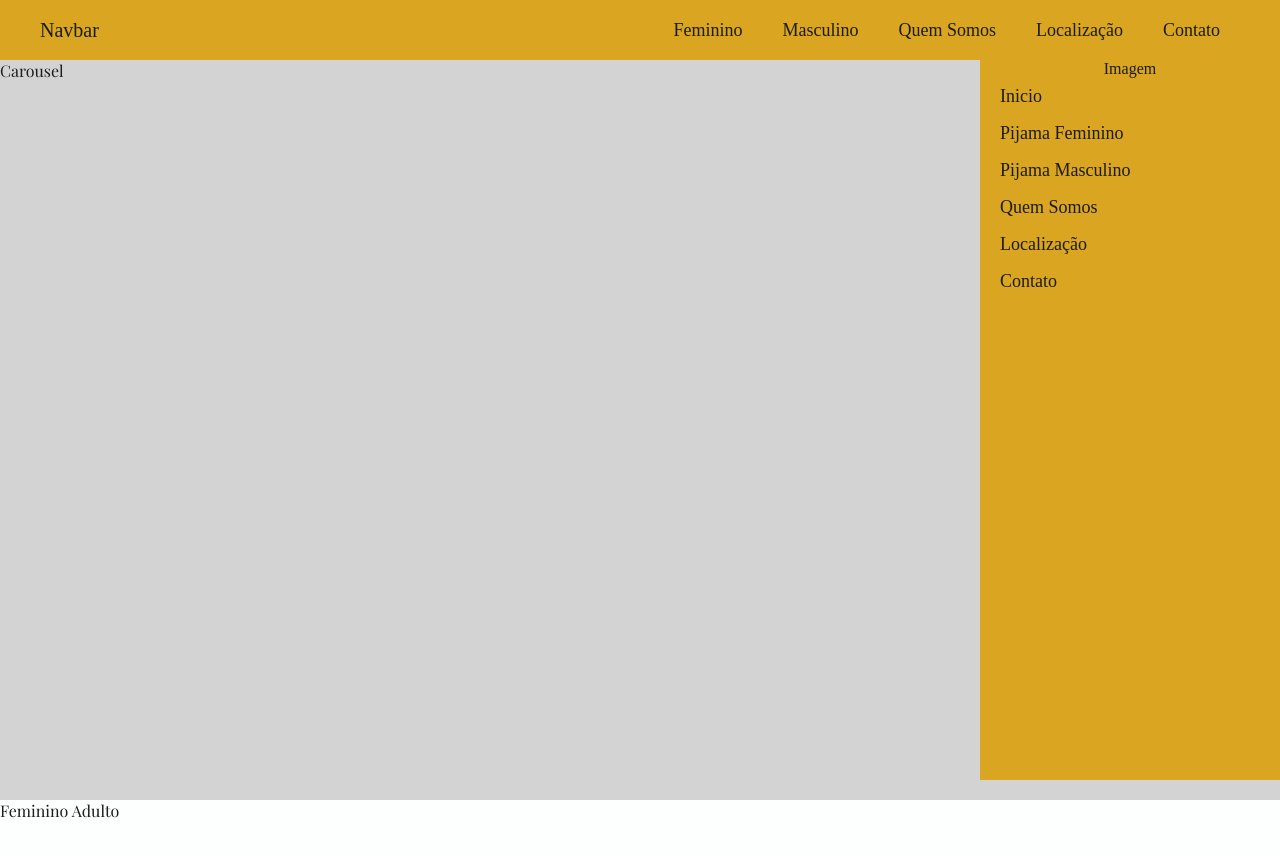
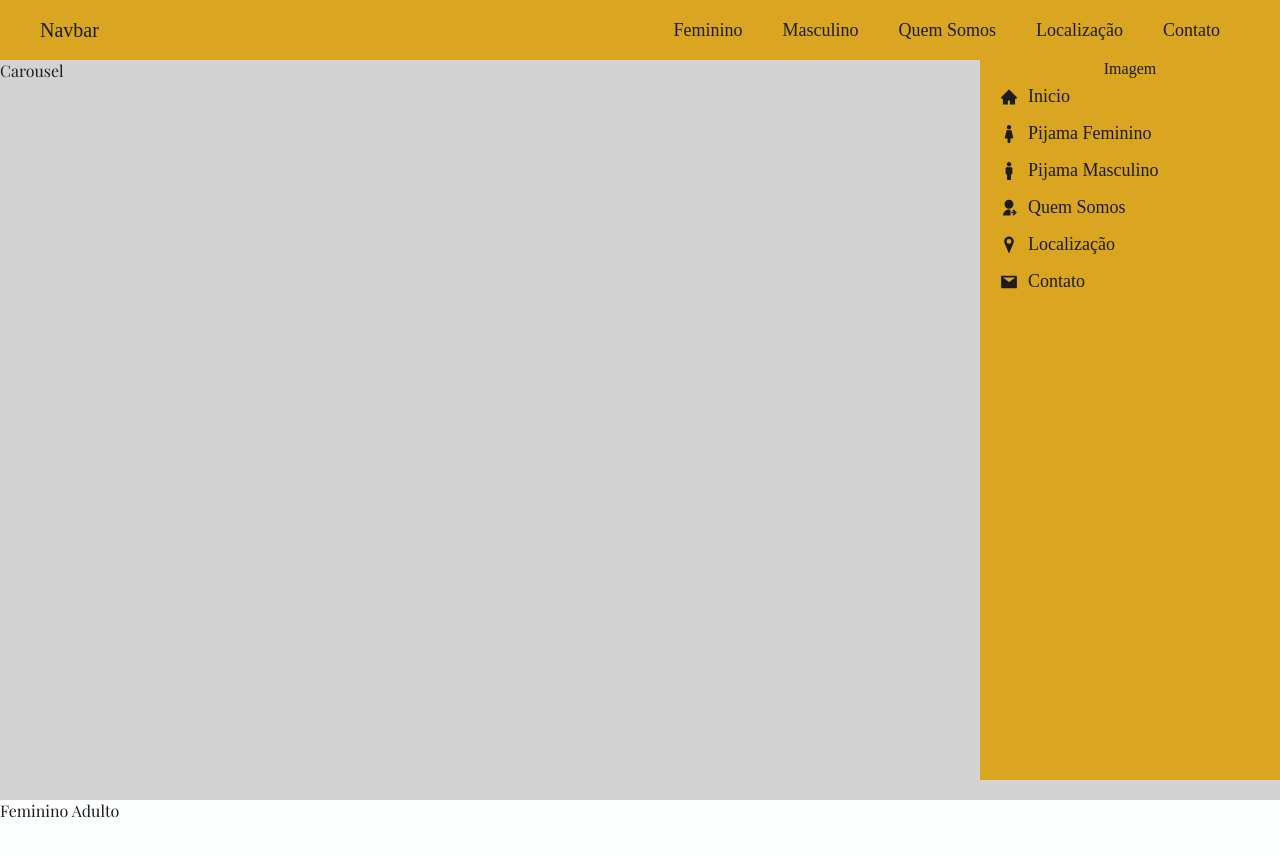
Before and after one commit to claudomiro-monteiro/projeto-zero, a React (Create React App) app: page / in a window 1280 px wide. Shown: the top 856 px of the page. Built offline with nearby package versions, Linux system fonts and the light colour scheme; a web font is replaced by a local one.

Commit message:
add icons

```diff
--- a/src/pages/Sidebar/Sidebar.jsx
+++ b/src/pages/Sidebar/Sidebar.jsx
@@ -3,6 +3,11 @@ import { animateScroll as scroll } from 'react-scroll'
 import { DropdownFeminino } from '../../components/DropdownFemi/DropdownFeminino'
 import { DropdownMasculino } from '../../components/DropdownMasc/DropdownMasculino'
 import { Avatar, Background, Li, Link, SidebarNav, Ul } from './style'
+
+import { AiFillHome, AiFillMail } from 'react-icons/ai'
+import { FaFemale, FaMale } from 'react-icons/fa'
+import { RiUserSharedFill } from 'react-icons/ri'
+import { GiPositionMarker } from 'react-icons/gi'
 
 export const Sidebar = () => {
 
@@ -42,17 +47,20 @@ export const Sidebar = () => {
                                 delay={100}
                                 onClick={scrollToTop}
                             >
+                                <AiFillHome />
                                 Inicio
                             </Link>
                         </Li>
                         <Li>
                             <Link to="/" onClick={handleClickFemi}>
+                                <FaFemale />
                                 Pijama Feminino
                             </Link>
                             {dropdowmFemi ? (<DropdownFeminino />) : null}
                         </Li>
                         <Li>
                             <Link to="/" onClick={handleClickMasc}>
+                                <FaMale />
                                 Pijama Masculino
                             </Link>
                             {dropdowmMasc ? (<DropdownMasculino />) : null}
@@ -67,6 +75,7 @@ export const Sidebar = () => {
                                 duration={400}
                                 delay={100}
                             >
+                                <RiUserSharedFill />
                                 Quem Somos
                             </Link>
                         </Li>
@@ -80,6 +89,7 @@ export const Sidebar = () => {
                                 duration={400}
                                 delay={100}
                             >
+                                <GiPositionMarker />
                                 Localização
                             </Link>
                         </Li>
@@ -93,6 +103,7 @@ export const Sidebar = () => {
                                 duration={400}
                                 delay={100}
                             >
+                                <AiFillMail />
                                 Contato
                             </Link>
                         </Li>
```
Lines whose indentation alone changed are shown as unchanged.
